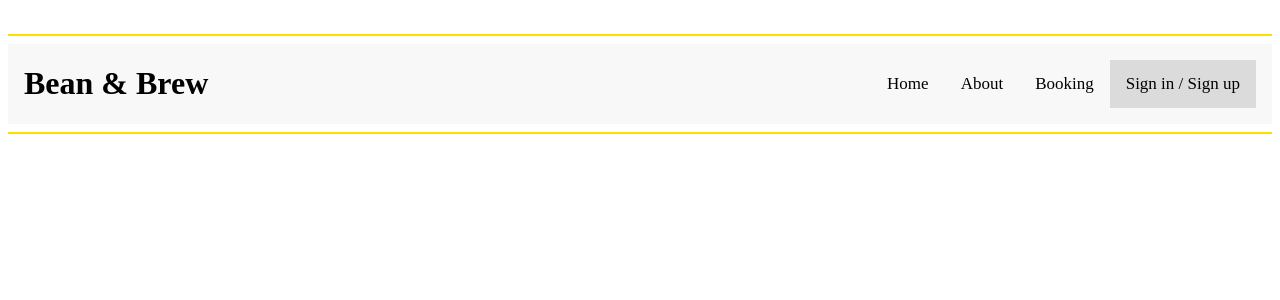
After one commit to theHappyMonke/Task-2-OS, a Flask app: page /sign-in in a window 1280 px wide. The commit adds this page. Shown: the top 300 px of the page. Run offline with Flask 3, Linux system fonts and the light colour scheme.

Commit message:
Add files via upload

```diff
--- a/Task 2/main.py
+++ b/Task 2/main.py
@@ -22,5 +22,9 @@ def table():
 def classes():
     return render_template('class-booking.html')
 
+@app.route('/sign-in')
+def sign_in():
+    return render_template('sign-in.html')
+
 if __name__ == '__main__':
     app.run(debug = True)
--- a/Task 2/static/css/style.css
+++ b/Task 2/static/css/style.css
@@ -37,3 +37,8 @@ hr {
 .topnav a.active {
     background-color: #dbdbdb;
 }
+
+/*
+.container {
+
+}*/
--- a/Task 2/templates/booking.html
+++ b/Task 2/templates/booking.html
@@ -1,5 +1,5 @@
 <!DOCTYPE html>
-<html>
+<html lang = "en">
     <head>
         <title>Bean And Brew</title>
         <link rel = "stylesheet" href = "/static/css/style.css">
@@ -12,6 +12,7 @@
         <div class = "topnav">
             <h1 id = "logo">Bean & Brew</h1>
             <div>
+                <a href = "/sign-in">Sign in / Sign up</a>
                 <a href = "/booking" class = "active">Booking</button></a>
                 <a href = "/about">About</a>
                 <a href = "/">Home</a>
--- a/Task 2/templates/class-booking.html
+++ b/Task 2/templates/class-booking.html
@@ -1,5 +1,5 @@
 <!DOCTYPE html>
-<html>
+<html lang = "en">
     <head>
         <title>Bean And Brew</title>
         <link rel = "stylesheet" href = "/static/css/style.css">
@@ -12,6 +12,7 @@
         <div class = "topnav">
             <h1 id = "logo">Bean & Brew</h1>
             <div>
+                <a href = "/sign-in">Sign in / Sign up</a>
                 <a href = "/booking" class = "active">Booking</button></a>
                 <a href = "/about">About</a>
                 <a href = "/">Home</a>
--- a/Task 2/templates/home.html
+++ b/Task 2/templates/home.html
@@ -1,5 +1,5 @@
 <!DOCTYPE html>
-<html>
+<html lang = "en">
     <head>
         <title>Bean And Brew</title>
         <link rel = "stylesheet" href = "/static/css/style.css">
@@ -12,6 +12,7 @@
         <div class = "topnav">
             <h1 id = "logo">Bean & Brew</h1>
             <div>
+                <a href = "/sign-in">Sign in / Sign up</a>
                 <a href = "/booking">Booking</button></a>
                 <a href = "/about">About</a>
                 <a href = "/" class = "active">Home</a>
--- /dev/null
+++ b/Task 2/templates/sign-in.html
@@ -0,0 +1,23 @@
+<!DOCTYPE html>
+<html lang = "en">
+    <head>
+        <title>Bean And Brew</title>
+        <link rel = "stylesheet" href = "/static/css/style.css">
+        <link rel = "icon" href = "/static/images/favicon.ico">
+    </head>
+
+    <body>
+        <br>
+        <hr>
+        <div class = "topnav">
+            <h1 id = "logo">Bean & Brew</h1>
+            <div>
+                <a href = "/sign-in" class = "active">Sign in / Sign up</a>
+                <a href = "/booking">Booking</button></a>
+                <a href = "/about">About</a>
+                <a href = "/">Home</a>
+            </div>
+        </div>
+        <hr>
+    </body>
+</html>
--- a/Task 2/templates/table-booking.html
+++ b/Task 2/templates/table-booking.html
@@ -1,5 +1,5 @@
 <!DOCTYPE html>
-<html>
+<html lang = "en">
     <head>
         <title>Bean And Brew</title>
         <link rel = "stylesheet" href = "/static/css/style.css">
@@ -12,6 +12,7 @@
         <div class = "topnav">
             <h1 id = "logo">Bean & Brew</h1>
             <div>
+                <a href = "/sign-in">Sign in / Sign up</a>
                 <a href = "/booking" class = "active">Booking</button></a>
                 <a href = "/about">About</a>
                 <a href = "/">Home</a>
```
